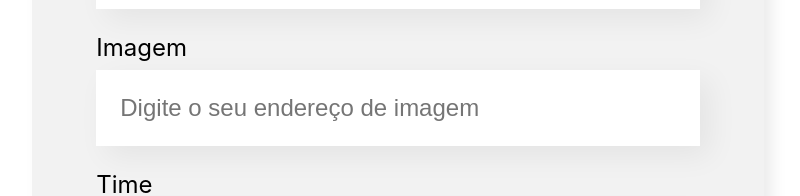
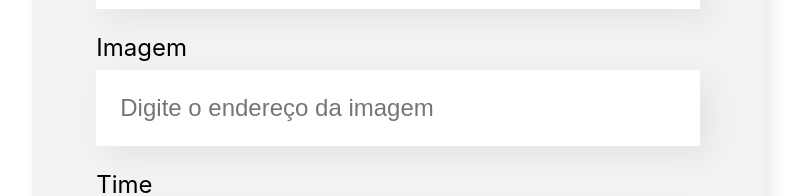
Before and after one commit to AndreCoutinhom/organo, a React (Create React App) app: page / in a window 1280 px wide. Shown: the part 928-1124 px from the top of the page, without its empty margins (242-1042 px from the left). Built offline with nearby package versions, Linux system fonts and the light colour scheme.

Commit message:
useState aplicados nos campos de texto e colaboradores cadastrados

```diff
--- a/src/App.js
+++ b/src/App.js
@@ -1,12 +1,21 @@
+import { useState } from 'react';
 import Banner from './components/Banner';
 import CampoTexto from './components/CampoTexto';
 import Formulario from './components/Formulario';
 
 function App() {
+
+  const [colaboradores, setColaboradores] = useState([])
+
+  const aoNovoColaboradorAdicionado = (colaborador) => {
+    console.log(colaborador)
+    setColaboradores([...colaboradores, colaborador])
+  }
+
   return (
     <div className="App">
       <Banner />
-      <Formulario />
+      <Formulario aoColaboradorCadastrado={colaborador => aoNovoColaboradorAdicionado(colaborador)}/>
     </div>
   );
 }
--- a/src/components/CampoTexto/index.js
+++ b/src/components/CampoTexto/index.js
@@ -4,12 +4,16 @@
 
     const placeholderModificada = `Digite ${props.placeholder}`
 
+    const aoDigitado = (evento) => {
+        props.aoAlterado(evento.target.value)
+    }
+
     return (
         <div className="campo-texto">
             <label>
                 {props.label}
             </label>
-            <input required={props.obrigatorio} placeholder={placeholderModificada} />
+            <input value={props.valor} onChange={aoDigitado} required={props.obrigatorio} placeholder={placeholderModificada} />
         </div>
     )
 }
--- a/src/components/Formulario/index.js
+++ b/src/components/Formulario/index.js
@@ -1,9 +1,10 @@
+import { useState } from 'react';
 import Botao from '../Botao';
 import CampoTexto from '../CampoTexto';
 import ListaSuspensa from '../ListaSuspensa';
 import './Formulario.css'
 
-const Formulario = () => {
+const Formulario = (props) => {
 
     const times = [
         'Programação',
@@ -11,24 +12,61 @@
         'Data Science',
         'Inteligência Artificial',
         'Devops',
-        'Ux & Design',
+        'UX e Design',
         'Mobile',
-        'Inovação & Gestão'
+        'Inovação e Gestão'
     ]
+
+    const [nome, setNome] = useState('')
+    const [cargo, setCargo] = useState('')
+    const [imagem, setImagem] = useState('')
+    const [time, setTime] = useState('')
+
 
     const aoSalvar = (evento) => {
         evento.preventDefault()
-        console.log('Form foi submetido');
+        props.aoColaboradorCadastrado({
+            nome,
+            cargo,
+            imagem,
+            time
+        })
     }
+
 
     return (
         <section className="formulario">
             <form onSubmit={aoSalvar}>
                 <h2>Preencha os dados para criar o card do colaborador</h2>
-                <CampoTexto obrigatorio={true} label="Nome" placeholder="o seu nome"/>
-                <CampoTexto obrigatorio={true} label="Cargo" placeholder="o seu cargo"/>
-                <CampoTexto label="Imagem" placeholder="o seu endereço de imagem"/>
-                <ListaSuspensa obrigatorio={true} label="Time" itens={times}/>
+
+                <CampoTexto
+                    obrigatorio={true}
+                    label="Nome"
+                    placeholder="o seu nome"
+                    valor={nome}
+                    aoAlterado={valor => setNome(valor)}
+                />
+                <CampoTexto
+                    obrigatorio={true}
+                    label="Cargo"
+                    placeholder="o seu cargo"
+                    valor={cargo}
+                    aoAlterado={valor => setCargo(valor)}
+                />
+                <CampoTexto
+                    label="Imagem"
+                    placeholder="o endereço da imagem"
+                    valor={imagem}
+                    aoAlterado={valor => setImagem(valor)}
+                />
+
+                <ListaSuspensa
+                    obrigatorio={true}
+                    label="Time"
+                    itens={times}
+                    valor={time}
+                    aoAlterado={valor => setTime(valor)}
+                />
                 <Botao>
                     Criar Card
                 </Botao>
--- a/src/components/ListaSuspensa/index.js
+++ b/src/components/ListaSuspensa/index.js
@@ -4,7 +4,7 @@
     return (
         <div className="lista-suspensa">
             <label>{props.label}</label>
-            <select required={props.obrigatorio}>
+            <select onChange={evento => props.aoAlterado(evento.target.value)} required={props.required} value={props.value}>
                     {props.itens.map(item => <option key={item}>{item}</option>)}
             </select>
         </div>
```
